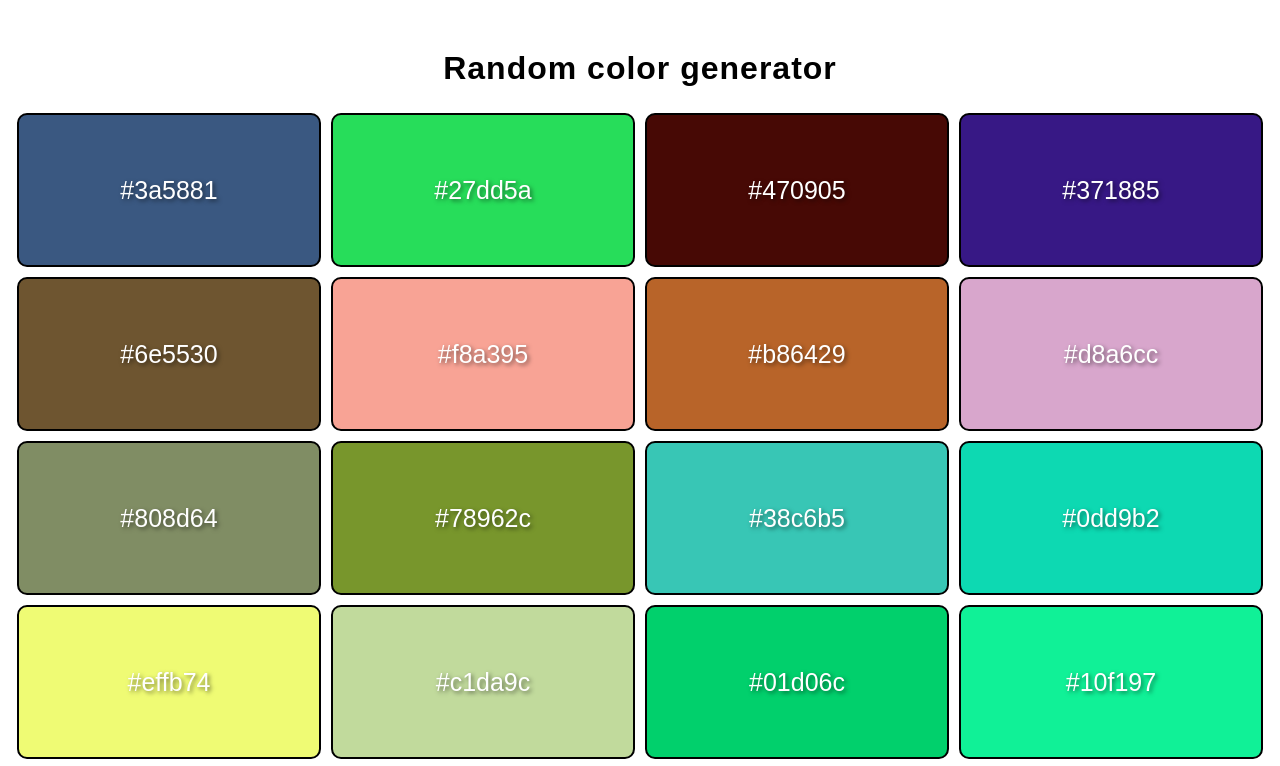
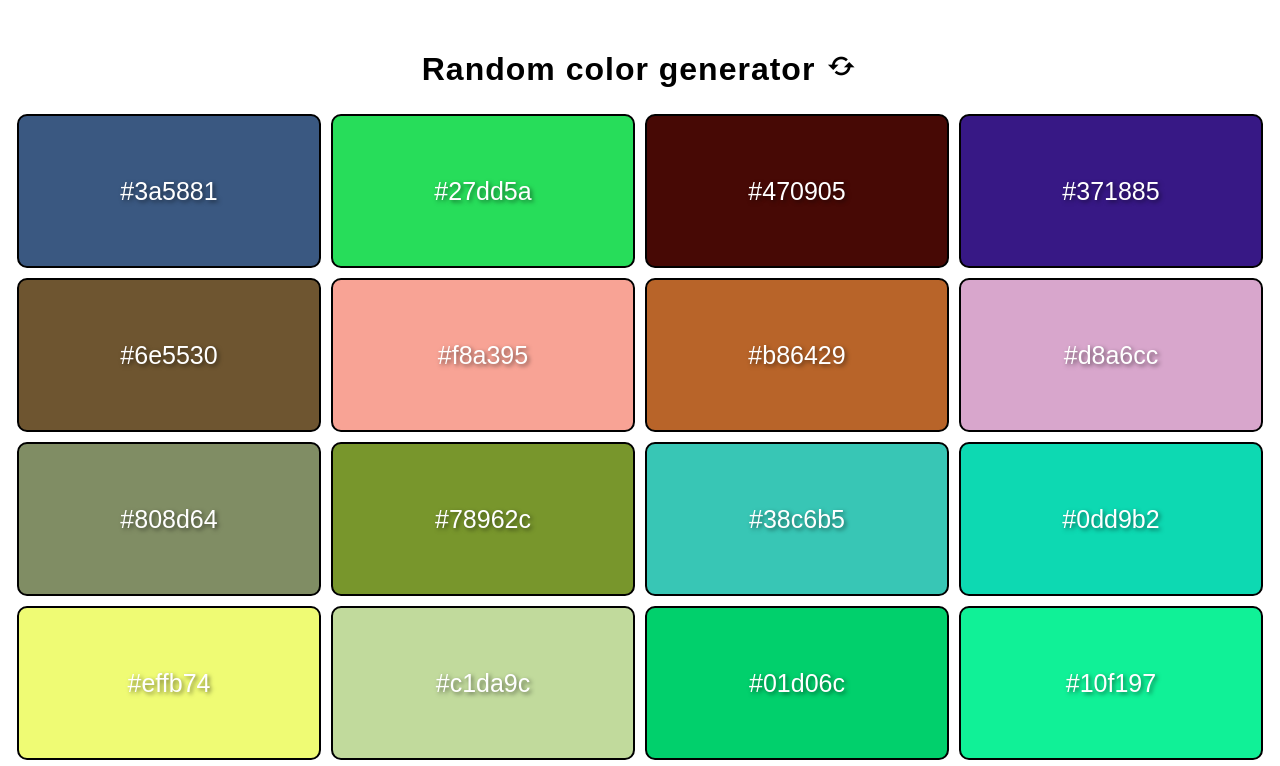
Before and after one commit to budzynskikarol/random-color-generator, a plain HTML site: page index.html in a window 1280 px wide. Shown: the top 766 px of the page. Drawn offline with nearby package versions, Linux system fonts and the light colour scheme.

Commit message:
Add files via upload

```diff
--- a/index.html
+++ b/index.html
@@ -12,7 +12,7 @@
     <link href='https://unpkg.com/boxicons@2.1.4/css/boxicons.min.css' rel='stylesheet'>
 </head>
 <body>
-    <h1>Random color generator</h1>
+    <h1>Random color generator <a href=""><i class='bx bx-refresh'></i></a></h1>
     <div class="container"></div>
     <h3>Source code on <a href="https://github.com/budzynskikarol/random-color-generator/" target=_blank>Github <i class='bx bxl-github'></i></a></h3>
     <script src="main.js"></script>
--- a/style.css
+++ b/style.css
@@ -7,6 +7,21 @@ h1{
     text-align: center;
     margin-top: 50px;
     letter-spacing: 1px;
+}
+
+h1 a{
+    text-decoration: none;
+    color: black;
+}
+
+h1 a:visited{
+    text-decoration: none;
+    color: black;
+}
+
+h1 a:hover{
+    text-decoration: none;
+    color: blueviolet;
 }
 
 .container{
```
Also changed, not shown: random-color-generator.png (added).
